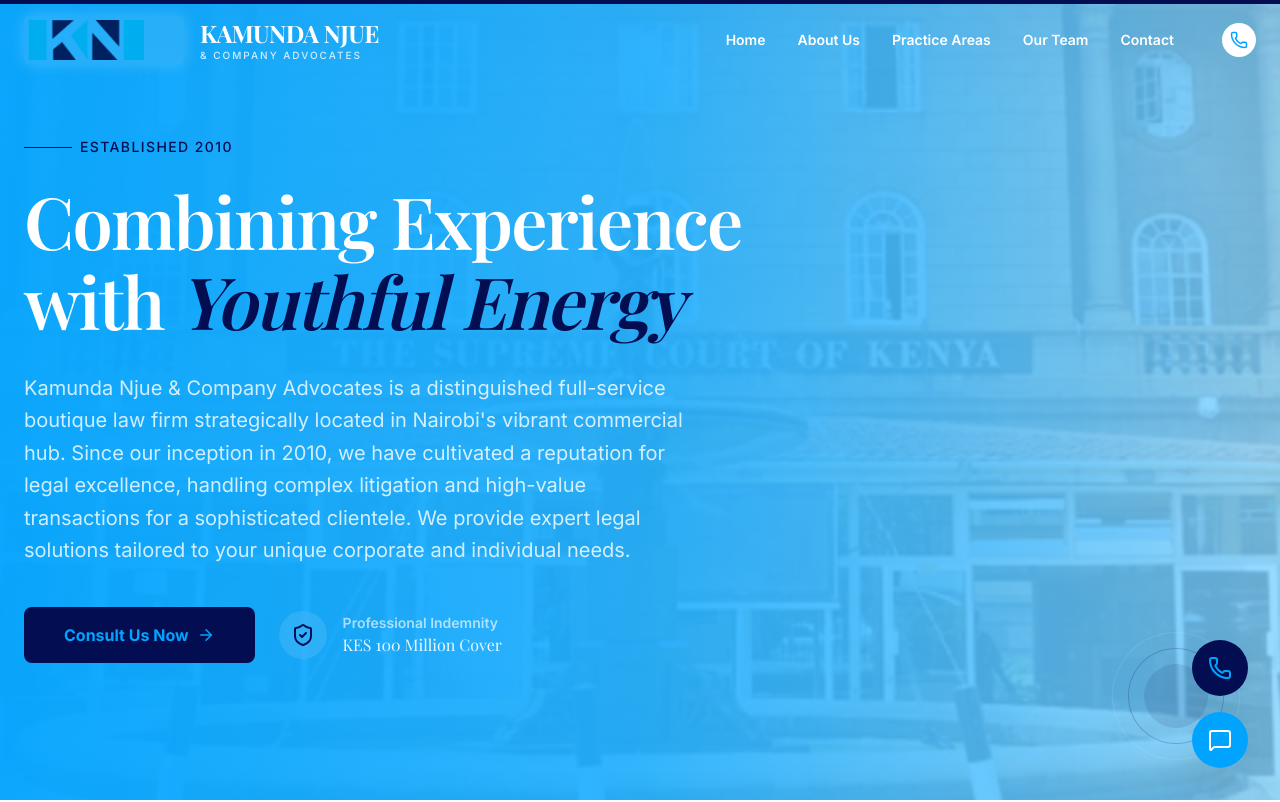
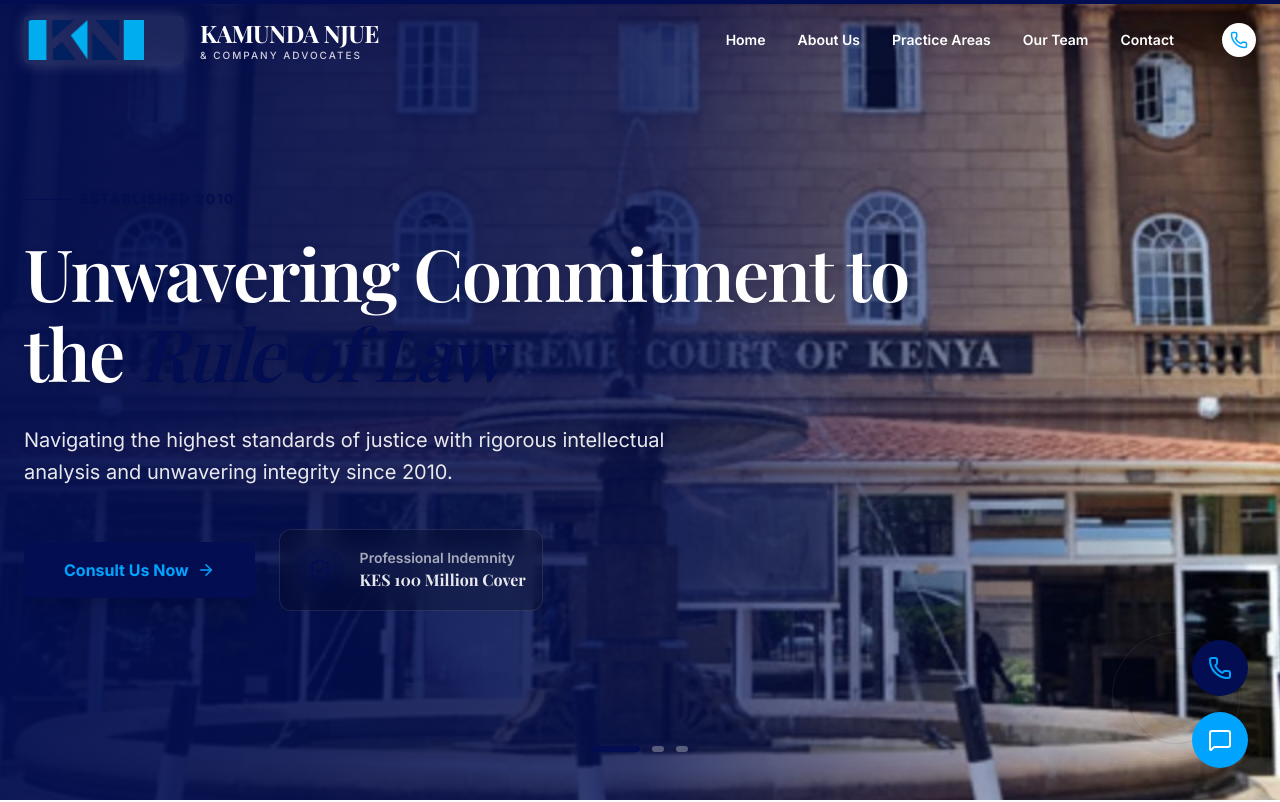
Before and after one commit to lewisgithinji/Kamunda, a Next.js app: page / in a window 1280 px wide. Shown: the top 802 px of the page. Built offline with nearby package versions, Linux system fonts and the light colour scheme; a web font is replaced by a local one.

Commit message:
feat: enhance hero slider with 3 optimized slides and resonate content

```diff
--- a/src/components/sections/Hero.tsx
+++ b/src/components/sections/Hero.tsx
@@ -5,19 +5,26 @@
 import { motion, AnimatePresence } from "framer-motion";
 import { FIRM_INFO } from "@/lib/constants";
 import { ArrowRight, ShieldCheck } from "lucide-react";
+import Image from "next/image";
 
 const SLIDES = [
     {
         image: "/supreme-court.webp",
-        overlay: "bg-gradient-to-r from-primary/95 via-primary/80 to-primary/40"
+        title: <>Unwavering Commitment to the <span className="text-secondary italic">Rule of Law</span></>,
+        description: "Navigating the highest standards of justice with rigorous intellectual analysis and unwavering integrity since 2010.",
+        overlay: "bg-gradient-to-r from-secondary/95 via-secondary/80 to-transparent"
     },
     {
-        image: "https://images.unsplash.com/photo-1589829545856-d10d557cf95f?q=80&w=2070&auto=format&fit=crop",
-        overlay: "bg-gradient-to-r from-primary/95 via-primary/80 to-primary/40"
+        image: "/law-firm.jpg",
+        title: <>Bespoke Solutions for <span className="text-secondary italic">Complex Transactions</span></>,
+        description: "Strategically handling corporate litigation and high-value transactions with the precision and strategic foresight you deserve.",
+        overlay: "bg-gradient-to-r from-primary/95 via-primary/80 to-transparent"
     },
     {
-        image: "https://images.unsplash.com/photo-1505664194762-85b1758d5140?q=80&w=2070&auto=format&fit=crop",
-        overlay: "bg-gradient-to-r from-primary/95 via-primary/80 to-primary/40"
+        image: "/big-five.jpg",
+        title: <>African Excellence with <span className="text-secondary italic">Global Standards</span></>,
+        description: "Combining industry-hardened experience with youthful energy to secure and advance your interests in a dynamic legal landscape.",
+        overlay: "bg-gradient-to-r from-secondary/95 via-secondary/80 to-transparent"
     }
 ];
 
@@ -27,32 +34,38 @@
     useEffect(() => {
         const timer = setInterval(() => {
             setCurrentSlide((prev) => (prev + 1) % SLIDES.length);
-        }, 6000);
+        }, 7000);
         return () => clearInterval(timer);
     }, []);
 
     return (
-        <section className="relative h-screen min-h-[700px] flex items-center overflow-hidden">
+        <section className="relative h-screen min-h-[700px] flex items-center overflow-hidden bg-secondary">
             {/* Background Slider */}
             <div className="absolute inset-0 z-0">
                 <AnimatePresence mode="wait">
                     <motion.div
                         key={currentSlide}
-                        initial={{ opacity: 0, scale: 1.1 }}
-                        animate={{ opacity: 1, scale: 1.05 }}
+                        initial={{ opacity: 0 }}
+                        animate={{ opacity: 1 }}
                         exit={{ opacity: 0 }}
                         transition={{ duration: 1.5, ease: "easeInOut" }}
-                        className="absolute inset-0 bg-cover bg-center bg-no-repeat"
-                        style={{
-                            backgroundImage: `url('${SLIDES[currentSlide].image}')`,
-                        }}
-                    />
+                        className="absolute inset-0"
+                    >
+                        <Image
+                            src={SLIDES[currentSlide].image}
+                            alt="Legal background"
+                            fill
+                            className="object-cover object-center scale-105"
+                            priority
+                            sizes="100vw"
+                        />
+                        <div className={cn("absolute inset-0 z-10 transition-colors duration-1000", SLIDES[currentSlide].overlay)} />
+                    </motion.div>
                 </AnimatePresence>
-                <div className={cn("absolute inset-0 z-10", SLIDES[currentSlide].overlay)} />
             </div>
 
             <div className="container mx-auto px-6 relative z-10">
-                <div className="max-w-3xl">
+                <div className="max-w-4xl">
                     <motion.div
                         initial={{ opacity: 0, y: 20 }}
                         animate={{ opacity: 1, y: 0 }}
@@ -60,29 +73,28 @@
                         className="flex items-center space-x-2 mb-6"
                     >
                         <div className="h-[1px] w-12 bg-secondary" />
-                        <span className="text-secondary font-medium tracking-widest uppercase text-sm">
+                        <span className="text-secondary font-bold tracking-widest uppercase text-sm drop-shadow-sm">
                             Established {FIRM_INFO.established}
                         </span>
                     </motion.div>
 
-                    <motion.h1
-                        initial={{ opacity: 0, y: 30 }}
-                        animate={{ opacity: 1, y: 0 }}
-                        transition={{ duration: 0.8, delay: 0.2 }}
-                        className="text-4xl md:text-6xl lg:text-7xl font-serif text-white leading-[1.1] mb-8"
-                    >
-                        Combining Experience with <span className="text-secondary italic">Youthful Energy</span>
-                    </motion.h1>
+                    <AnimatePresence mode="wait">
+                        <motion.div
+                            key={currentSlide}
+                            initial={{ opacity: 0, x: -20 }}
+                            animate={{ opacity: 1, x: 0 }}
+                            exit={{ opacity: 0, x: 20 }}
+                            transition={{ duration: 0.8, ease: "easeOut" }}
+                        >
+                            <h1 className="text-4xl md:text-6xl lg:text-7xl font-serif text-white leading-[1.1] mb-8 drop-shadow-lg">
+                                {SLIDES[currentSlide].title}
+                            </h1>
 
-                    <motion.p
-                        initial={{ opacity: 0, y: 30 }}
-                        animate={{ opacity: 1, y: 0 }}
-                        transition={{ duration: 0.8, delay: 0.4 }}
-                        className="text-lg md:text-xl text-white/80 mb-10 leading-relaxed max-w-2xl"
-                    >
-                        {FIRM_INFO.description.split('.')[0]}. {FIRM_INFO.description.split('.')[1]}.
-                        We provide expert legal solutions tailored to your unique corporate and individual needs.
-                    </motion.p>
+                            <p className="text-lg md:text-xl text-white/90 mb-10 leading-relaxed max-w-2xl drop-shadow-md">
+                                {SLIDES[currentSlide].description}
+                            </p>
+                        </motion.div>
+                    </AnimatePresence>
 
                     <motion.div
                         initial={{ opacity: 0, y: 30 }}
@@ -92,33 +104,47 @@
                     >
                         <a
                             href="#practice-areas"
-                            className="w-full sm:w-auto px-10 py-4 bg-secondary text-primary font-bold rounded-lg hover:bg-secondary/90 transition-all flex items-center justify-center gap-2 group"
+                            className="w-full sm:w-auto px-10 py-4 bg-secondary text-primary font-bold rounded-lg hover:bg-secondary/90 transition-all flex items-center justify-center gap-2 group shadow-xl shadow-black/10"
                         >
                             Consult Us Now
                             <ArrowRight size={18} className="group-hover:translate-x-1 transition-transform" />
                         </a>
-                        <div className="flex items-center gap-4 text-white/90">
-                            <div className="p-3 bg-white/10 backdrop-blur-md rounded-full">
+                        <div className="flex items-center gap-4 text-white/90 bg-black/20 backdrop-blur-md p-4 rounded-xl border border-white/10">
+                            <div className="p-3 bg-secondary/20 rounded-full">
                                 <ShieldCheck className="text-secondary" />
                             </div>
                             <div>
                                 <p className="text-sm font-semibold opacity-70">Professional Indemnity</p>
-                                <p className="font-serif">KES 100 Million Cover</p>
+                                <p className="font-serif font-bold">KES 100 Million Cover</p>
                             </div>
                         </div>
                     </motion.div>
                 </div>
             </div>
 
+            {/* Slide Indicators */}
+            <div className="absolute bottom-12 left-1/2 -translate-x-1/2 flex space-x-3 z-30">
+                {SLIDES.map((_, index) => (
+                    <button
+                        key={index}
+                        onClick={() => setCurrentSlide(index)}
+                        className={cn(
+                            "h-1.5 transition-all duration-500 rounded-full",
+                            currentSlide === index ? "w-12 bg-secondary" : "w-3 bg-white/30"
+                        )}
+                    />
+                ))}
+            </div>
+
             {/* Decorative Elements */}
-            <div className="absolute bottom-10 right-10 hidden lg:block">
+            <div className="absolute bottom-10 right-10 hidden lg:block opacity-30">
                 <motion.div
                     animate={{ rotate: 360 }}
                     transition={{ duration: 20, repeat: Infinity, ease: "linear" }}
-                    className="w-32 h-32 border border-white/10 rounded-full flex items-center justify-center"
+                    className="w-32 h-32 border border-white/20 rounded-full flex items-center justify-center"
                 >
-                    <div className="w-24 h-24 border border-secondary/20 rounded-full flex items-center justify-center">
-                        <div className="w-16 h-16 bg-secondary/10 rounded-full" />
+                    <div className="w-24 h-24 border border-secondary/30 rounded-full flex items-center justify-center">
+                        <div className="w-16 h-16 bg-secondary/20 rounded-full" />
                     </div>
                 </motion.div>
             </div>
```
